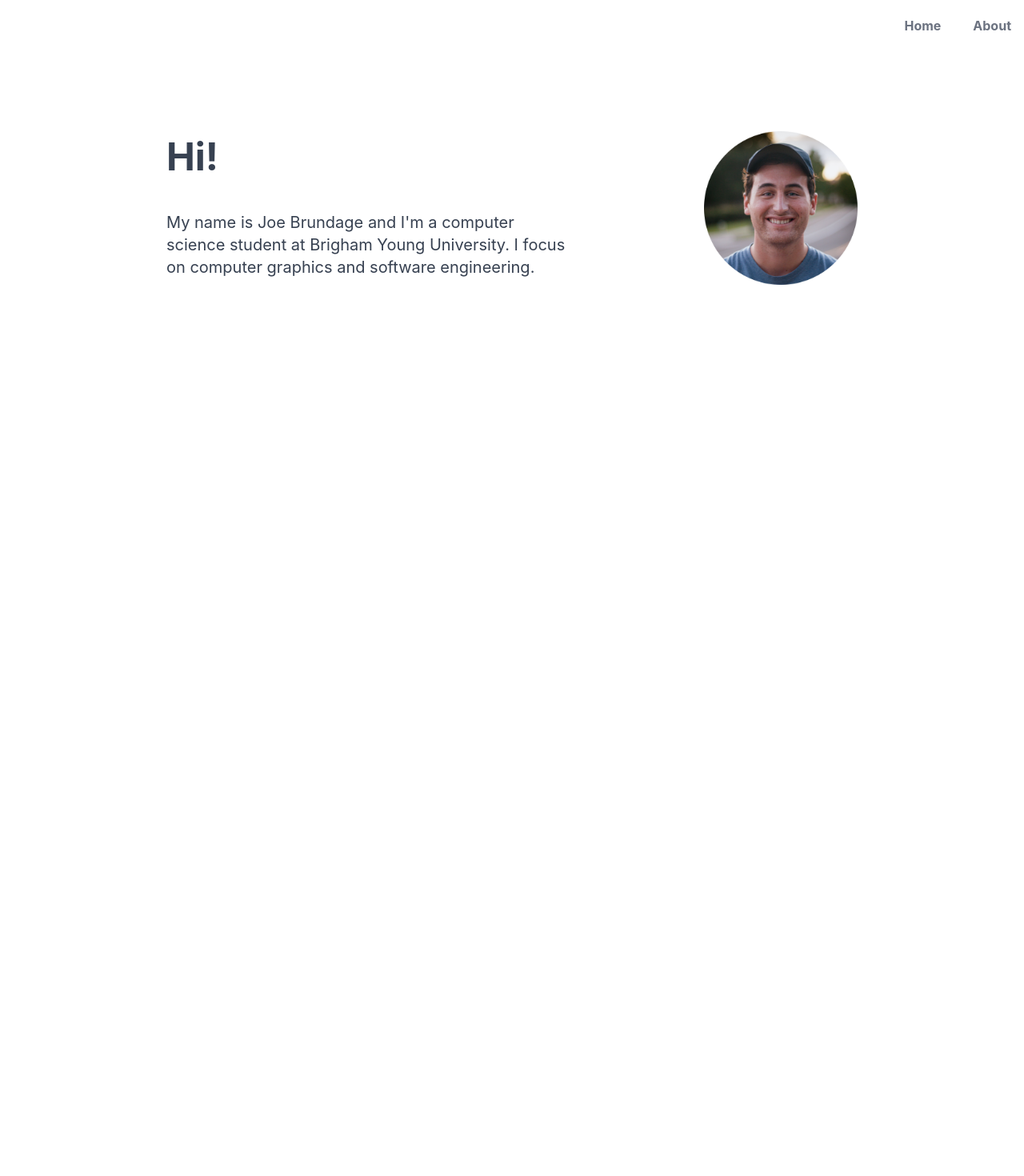
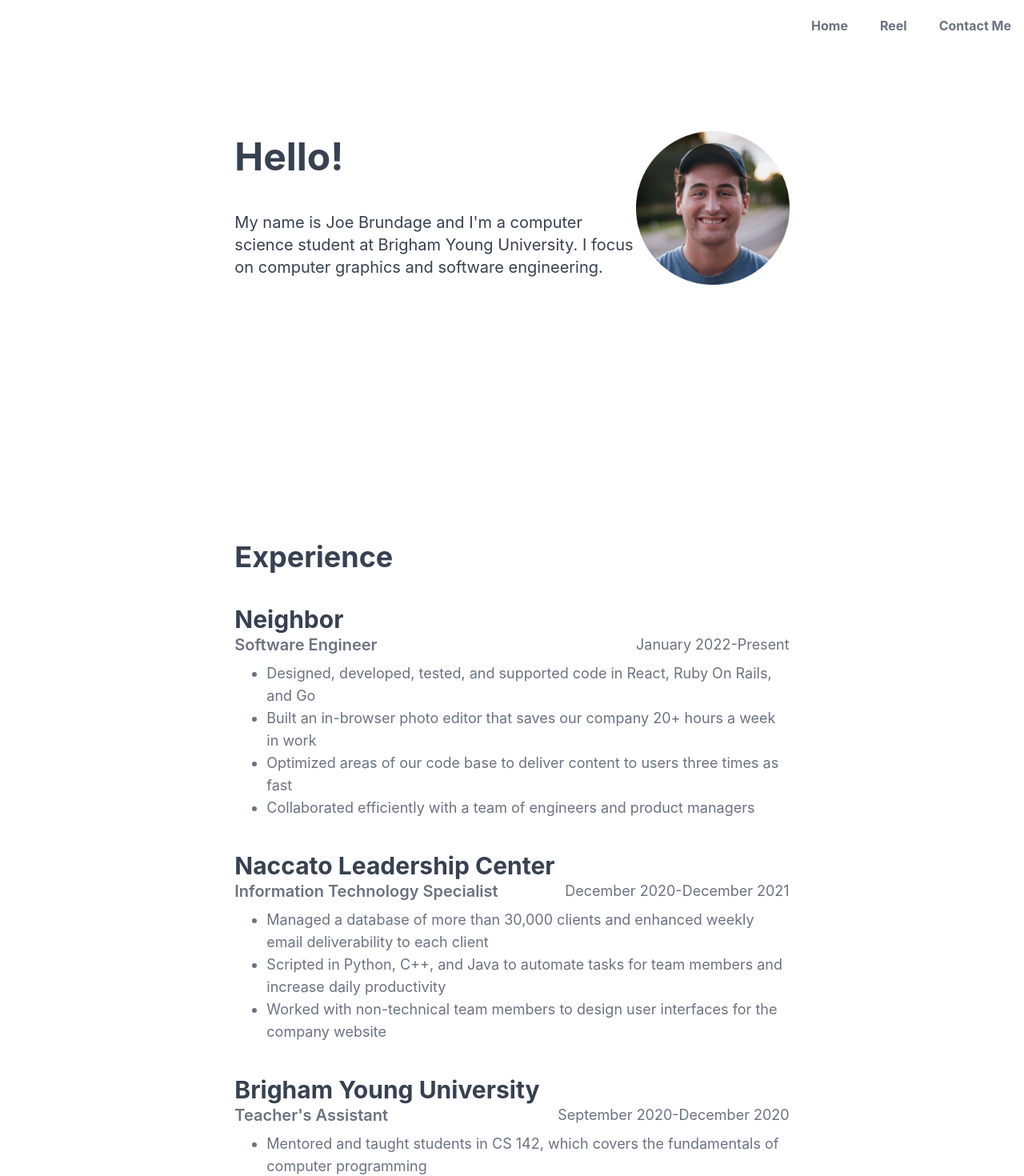
Before and after one commit to brundagejoe/class-portfolio, a React (Create React App) app: page / in a window 1280 px wide. Shown: the top 1470 px of the page at 80% size. Before the commit the page ends 800 px from the top, so only its background shows below. Built offline with nearby package versions, Linux system fonts and the light colour scheme.

Commit message:
added resume, reel, and contact page

```diff
--- a/src/App.tsx
+++ b/src/App.tsx
@@ -1,7 +1,8 @@
-import About from "./pages/About";
+import Reel from "./pages/Reel";
 import Home from "./pages/Home";
 import { HashRouter, Route, Routes } from "react-router-dom";
 import Navbar from "./components/Navbar";
+import Contact from "./pages/Contact";
 
 function App() {
   return (
@@ -10,7 +11,8 @@ function App() {
         <Navbar />
         <Routes>
           <Route path="/" element={<Home />} />
-          <Route path="/about" element={<About />} />
+          <Route path="/reel" element={<Reel />} />
+          <Route path="/contact" element={<Contact />} />
         </Routes>
       </HashRouter>
     </div>
--- /dev/null
+++ b/src/components/Bio.tsx
@@ -0,0 +1,23 @@
+import JoeProfilePicture from "../images/joe_rounded_profile.png";
+
+const Biography: React.FC = () => {
+  return (
+    <div className="flex flex-col-reverse gap-y-5 lg:flex-row justify-between">
+      <div className="py-2 flex flex-col justify-between">
+        <h1 className="text-5xl font-bold">Hello!</h1>
+        <p className="text-xl max-w-lg">
+          My name is Joe Brundage and I'm a computer science student at Brigham
+          Young University. I focus on computer graphics and software
+          engineering.
+        </p>
+      </div>
+      <img
+        className="max-w-[12rem]"
+        src={JoeProfilePicture}
+        alt="joe-profile"
+      />
+    </div>
+  );
+};
+
+export default Biography;
--- a/src/components/Navbar.tsx
+++ b/src/components/Navbar.tsx
@@ -4,7 +4,8 @@ const Navbar: React.FC = () => {
   return (
     <div className="px-4 mb-5 font-bold text-gray-500 py-5 flex justify-end gap-10">
       <Link to={"/"}>Home</Link>
-      <Link to={"/about"}>About</Link>
+      <Link to={"/reel"}>Reel</Link>
+      <Link to={"/contact"}>Contact Me</Link>
     </div>
   );
 };
--- /dev/null
+++ b/src/components/Resume.tsx
@@ -0,0 +1,90 @@
+interface ResumeProps {
+  company: string;
+  position: string;
+  startDate: string;
+  endDate: string;
+  descriptions: string[];
+}
+
+const ResumeItem: React.FC<ResumeProps> = ({
+  company,
+  position,
+  startDate,
+  endDate,
+  descriptions,
+}) => {
+  return (
+    <div>
+      <h2 className="text-3xl font-bold">{company}</h2>
+      <div className="text-gray-500 flex justify-between">
+        <h3 className="text-xl font-semibold">{position}</h3>
+        <p className="text-lg">
+          {startDate}-{endDate}
+        </p>
+      </div>
+      <ul className="list-disc pl-10 mt-2 text-lg text-gray-500">
+        {descriptions.map((description, index) => (
+          <li key={`${company}-description-${index}`}>{description}</li>
+        ))}
+      </ul>
+    </div>
+  );
+};
+
+const jobList: ResumeProps[] = [
+  {
+    company: "Neighbor",
+    position: "Software Engineer",
+    startDate: "January 2022",
+    endDate: "Present",
+    descriptions: [
+      "Designed, developed, tested, and supported code in React, Ruby On Rails, and Go",
+      "Built an in-browser photo editor that saves our company 20+ hours a week in work",
+      "Optimized areas of our code base to deliver content to users three times as fast",
+      "Collaborated efficiently with a team of engineers and product managers",
+    ],
+  },
+  {
+    company: "Naccato Leadership Center",
+    position: "Information Technology Specialist",
+    startDate: "December 2020",
+    endDate: "December 2021",
+    descriptions: [
+      "Managed a database of more than 30,000 clients and enhanced weekly email deliverability to each client",
+      "Scripted in Python, C++, and Java to automate tasks for team members and increase daily productivity",
+      "Worked with non-technical team members to design user interfaces for the company website",
+    ],
+  },
+  {
+    company: "Brigham Young University",
+    position: "Teacher's Assistant",
+    startDate: "September 2020",
+    endDate: "December 2020",
+    descriptions: [
+      "Mentored and taught students in CS 142, which covers the fundamentals of computer programming",
+      "Spent one-on-one time with students helping them solve issues with their code and debugging software issues on their computers",
+    ],
+  },
+];
+
+const Resume: React.FC = () => {
+  return (
+    <div>
+      <h1 className="text-4xl mb-10 font-bold">Experience</h1>
+      <div className="space-y-10">
+        {jobList.map((job, index) => (
+          <ResumeItem
+            key={`${job.company}-${index}`}
+            company={job.company}
+            position={job.position}
+            startDate={job.startDate}
+            endDate={job.endDate}
+            descriptions={job.descriptions}
+          />
+        ))}
+      </div>
+    </div>
+  );
+};
+
+export default Resume;
--- a/src/pages/About.tsx
+++ /dev/null
@@ -1,5 +0,0 @@
-import React from "react";
-const About: React.FC = () => {
-  return <div>Default setup for this page</div>;
-};
-export default About;
--- /dev/null
+++ b/src/pages/Contact.tsx
@@ -0,0 +1,26 @@
+import React from "react";
+const Contact: React.FC = () => {
+  return (
+    <div className="container text-blue-500 text-xl font-bold mx-auto">
+      <a
+        href="mailto: joebrundage@icloud.com"
+        className="flex hover:text-blue-800 mx-auto w-fit"
+      >
+        joebrundage@icloud.com
+      </a>
+      <a
+        href="https://github.com/brundagejoe"
+        className="flex hover:text-blue-800 mx-auto w-fit"
+      >
+        Github
+      </a>
+      <a
+        href="https://www.linkedin.com/in/brundagejoe/"
+        className="flex hover:text-blue-800 mx-auto w-fit"
+      >
+        LinkedIn
+      </a>
+    </div>
+  );
+};
+export default Contact;
--- a/src/pages/Home.tsx
+++ b/src/pages/Home.tsx
@@ -1,23 +1,12 @@
-import React from "react";
-import JoeProfilePicture from "../images/joe_rounded_profile.png";
+import Biography from "../components/Bio";
+import Resume from "../components/Resume";
 
 const Home: React.FC = () => {
   return (
-    <div className="p-5 md:p-20">
-      <div className="flex justify-center space-x-40">
-        <div className="py-2 flex flex-col justify-between">
-          <h1 className="text-5xl font-bold">Hi!</h1>
-          <p className="text-xl max-w-lg">
-            My name is Joe Brundage and I'm a computer science student at
-            Brigham Young University. I focus on computer graphics and software
-            engineering.
-          </p>
-        </div>
-        <img
-          className="max-w-[12rem]"
-          src={JoeProfilePicture}
-          alt="joe-profile"
-        />
+    <div className="container mx-auto p-5 w-8/12 md:p-20">
+      <Biography />
+      <div className="mt-80">
+        <Resume />
       </div>
     </div>
   );
--- /dev/null
+++ b/src/pages/Reel.tsx
@@ -0,0 +1,18 @@
+const Reel: React.FC = () => {
+  return (
+    <div className="container mx-auto">
+      <div className="w-fit mx-auto">
+        <iframe
+          width="560"
+          height="315"
+          src="https://www.youtube.com/embed/7BD6P891FH0"
+          title="YouTube video player"
+          frameBorder="0"
+          allow="accelerometer; autoplay; clipboard-write; encrypted-media; gyroscope; picture-in-picture"
+          allowFullScreen
+        ></iframe>
+      </div>
+    </div>
+  );
+};
+export default Reel;
```
